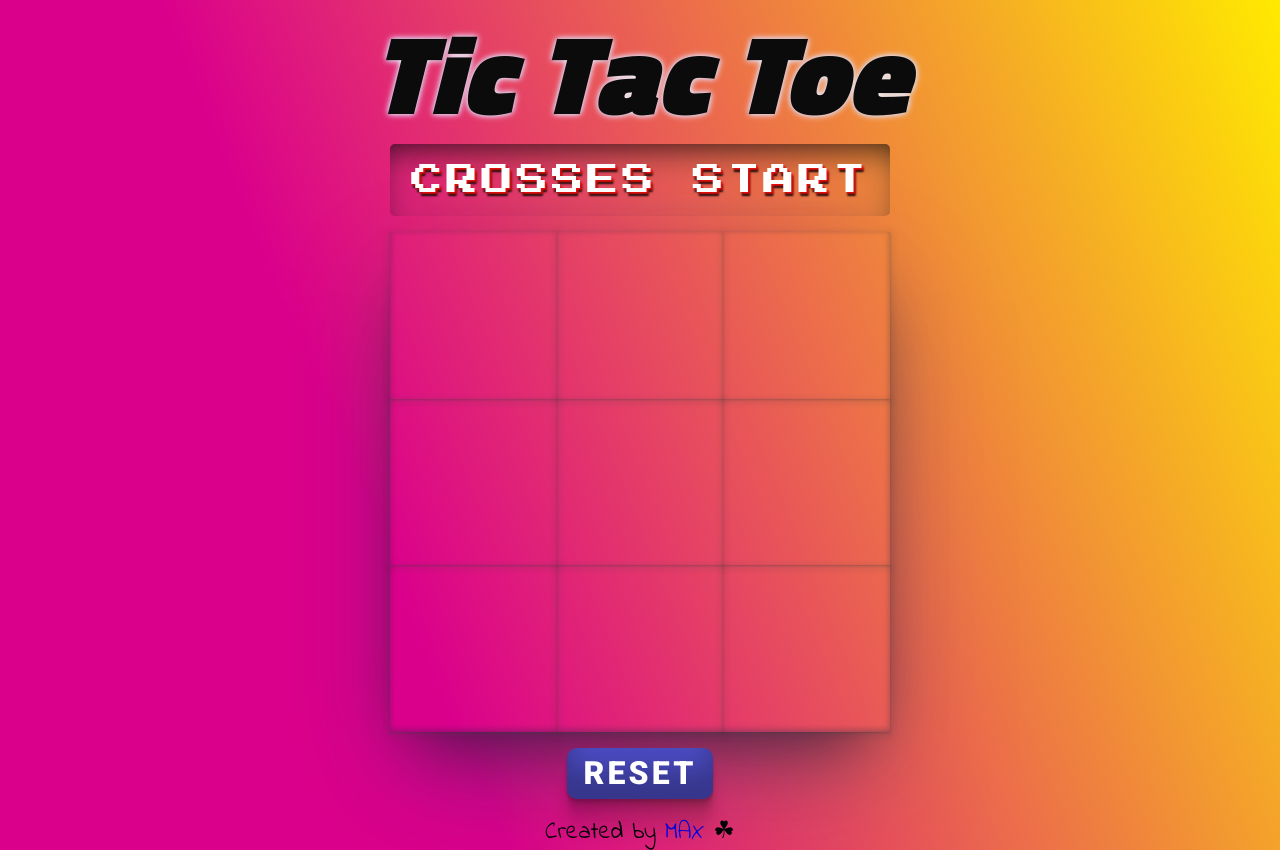
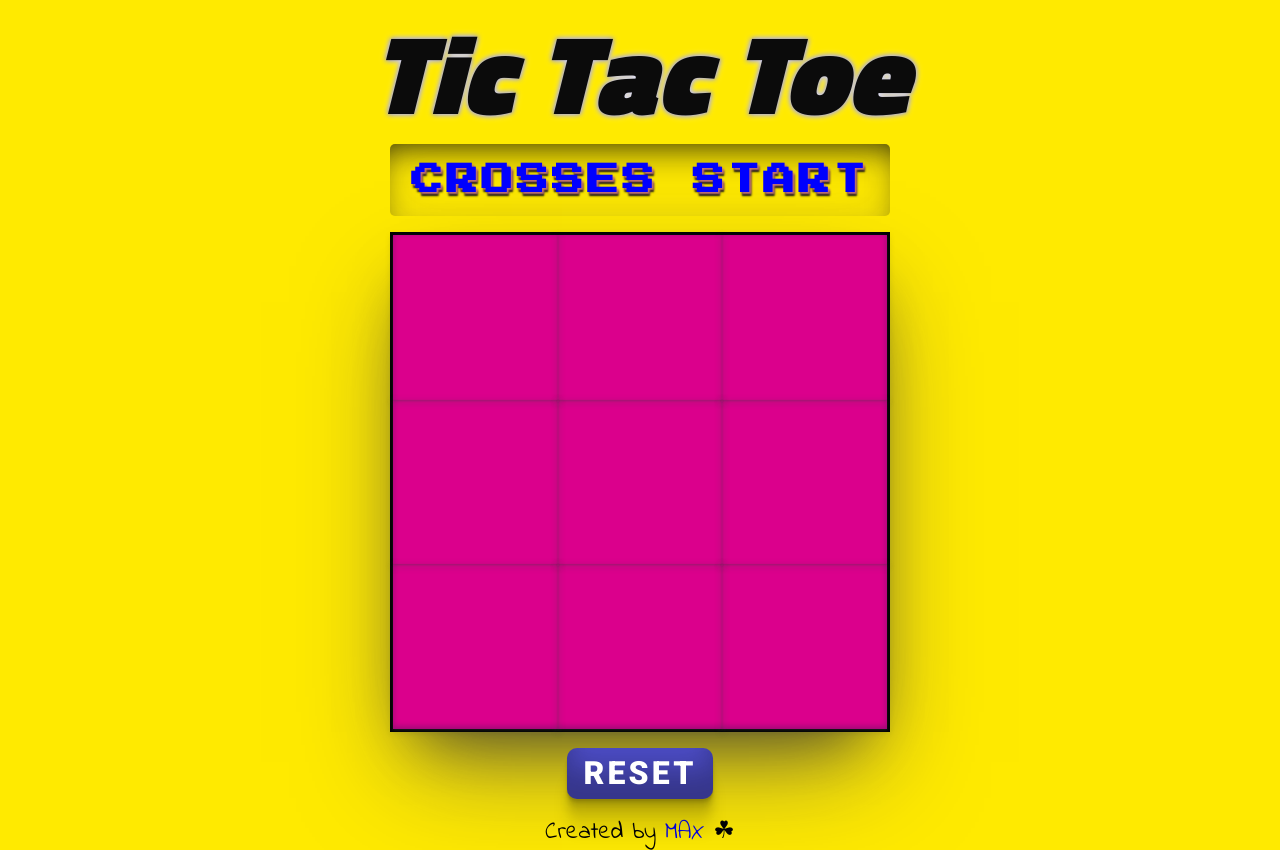
Before and after one commit to MaxDobisz/tic-tac-toe-game, a plain HTML site: page index.html in a window 1280 px wide. Drawn offline with Linux system fonts and the light colour scheme; a web font is replaced by a local one.

Commit message:
height issue fix

```diff
--- a/style.css
+++ b/style.css
@@ -4,13 +4,8 @@
     padding: 0;
 }
 
-
-html {
-    min-height: 100dvh;
-}
-
 body {
-    background: linear-gradient(68deg, rgba(219,0,140,1) 31%, rgba(255,234,0,1) 100% );
+    background-color: rgba(255,234,0,1);
     color: white;
 }
 
@@ -34,7 +29,7 @@ a {
     line-height: 5rem;
     margin-top: 1rem;
     text-align: center;
-    text-shadow: 0 0 7px white, 0 0 5px rgb(169, 169, 237);
+    text-shadow: 0 0 7px white, 0 0 5px rgb(25, 25, 236);
 }
 
 .message-wrapper {
@@ -48,20 +43,24 @@ a {
 }
 
 .message {
+    color: blue;
     font-family: 'Press Start 2P';
     font-size: 1rem;
+    font-weight: 800;
     letter-spacing: .2rem;
     line-height: 1.5rem;
     text-align: center;
-    text-shadow: 2px 2px 2px rgb(233, 16, 12), 2px 4px 2px rgb(16, 16, 15);
+    text-shadow: 2px 2px 2px rgb(199, 118, 117), 2px 4px 2px rgb(16, 16, 15);
 }
 
 .game-grid {
-    position: relative;
+    background-color:rgba(219,0,140,1);
+    border: 3px solid black;
     box-shadow: rgba(50, 50, 93, 0.55) 0px 50px 100px -20px, rgba(0, 0, 0, 0.6) 0px 30px 60px -30px, rgba(10, 37, 64, 0.35) 0px -2px 6px 0px inset;
     display: grid;
     grid: repeat(3, 1fr) / repeat(3, 1fr) ;
     height: 300px;
+    position: relative;
     text-shadow: 2px 2px 2px black;
     width: 300px;
 }
@@ -85,7 +84,6 @@ a {
     text-shadow: 0 0 30px black ,2px 2px 15px #222279, 0 0 2px black;
     top: 30%;
     left: 7%;
-
     transform:rotate(-25deg);
     text-align: center;
 }
```
